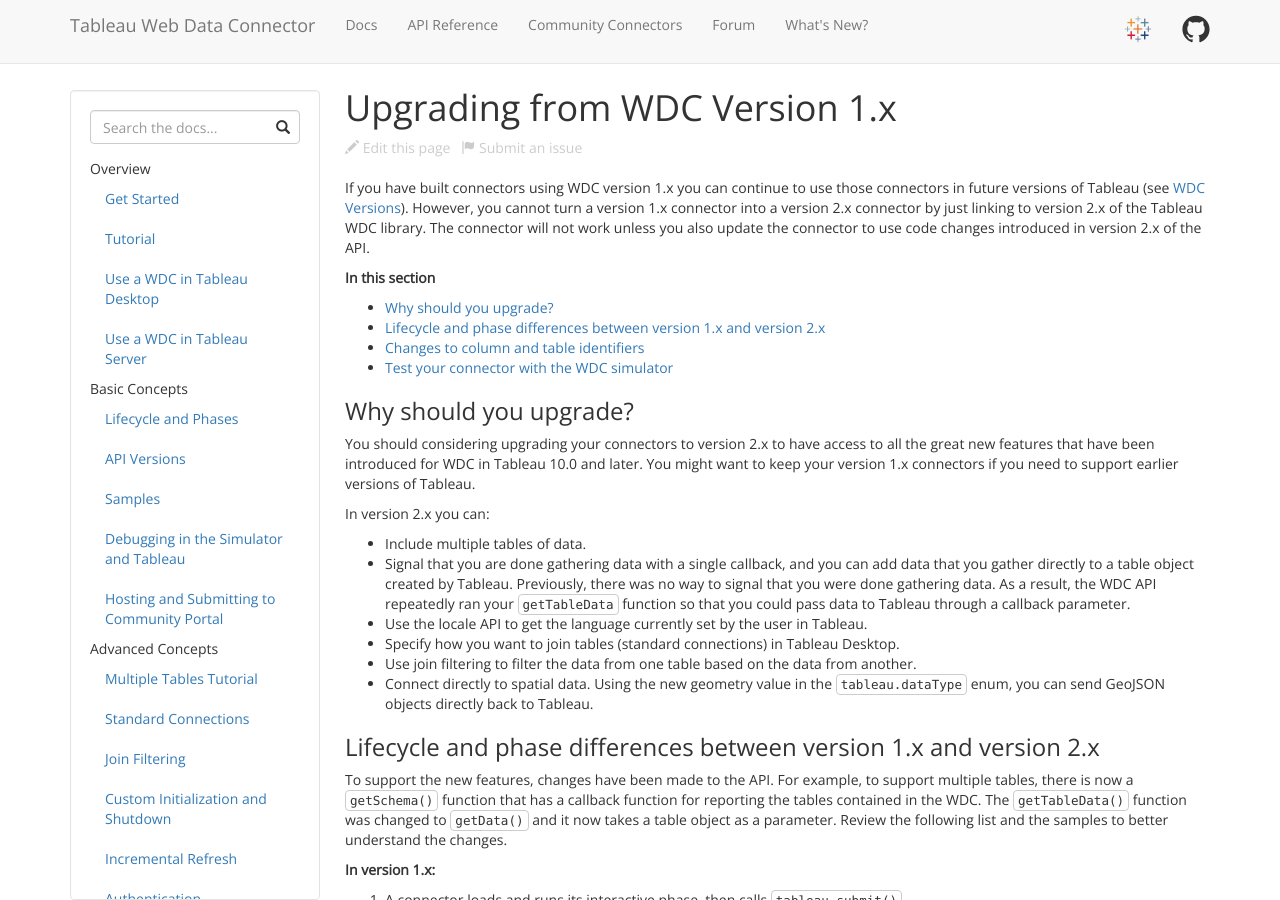
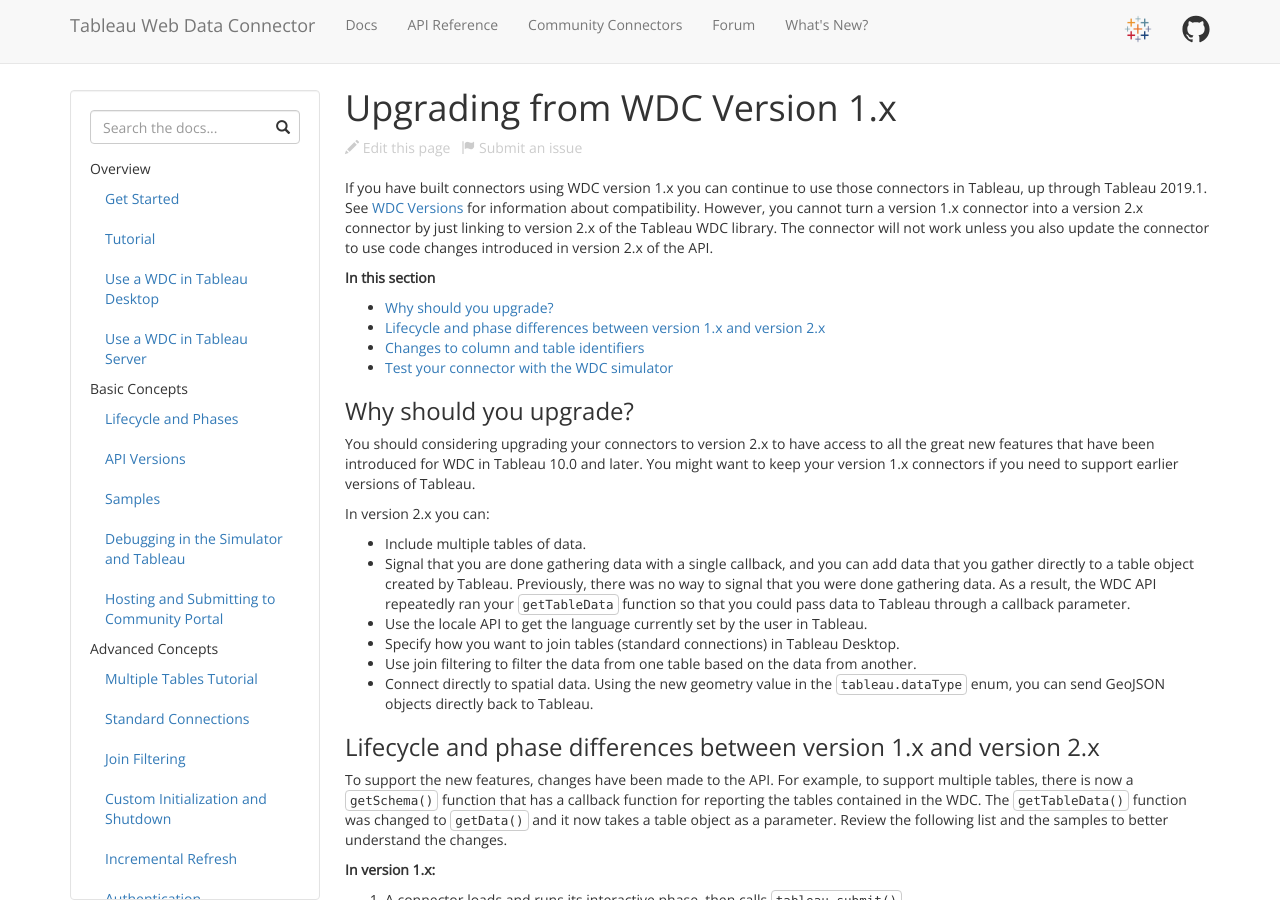
Before and after one commit to bigpeaches/webdataconnector, a Jekyll site: the page built from docs/wdc_upgrade.md, in a window 1280 px wide and 900 px high. Built offline with Jekyll 4.4.1, drawn with Linux system fonts in a browser that asks for light colours; nearby versions of some CDN libraries.

Commit message:
Update wdc_upgrade.md
Corrected what we mean by future version of Tableau (in this case, 1.x support will only work until 2019.1)

```diff
--- a/docs/wdc_upgrade.md
+++ b/docs/wdc_upgrade.md
@@ -3,7 +3,7 @@ title: Upgrading from WDC Version 1.x
 layout: docs
 ---
 
-If you have built connectors using WDC version 1.x you can continue to use those connectors in future versions of Tableau (see [WDC Versions]({{ site.baseurl }}\docs\wdc_library_versions)). However, you cannot turn a version 1.x connector into a version 2.x connector by just linking to version 2.x of the Tableau WDC library. The connector will not work unless you also update the connector to use code changes introduced in version 2.x of the API.
+If you have built connectors using WDC version 1.x you can continue to use those connectors in Tableau, up through Tableau 2019.1. See [WDC Versions]({{ site.baseurl }}\docs\wdc_library_versions) for information about compatibility. However, you cannot turn a version 1.x connector into a version 2.x connector by just linking to version 2.x of the Tableau WDC library. The connector will not work unless you also update the connector to use code changes introduced in version 2.x of the API.
 
 **In this section**
 * TOC
```
